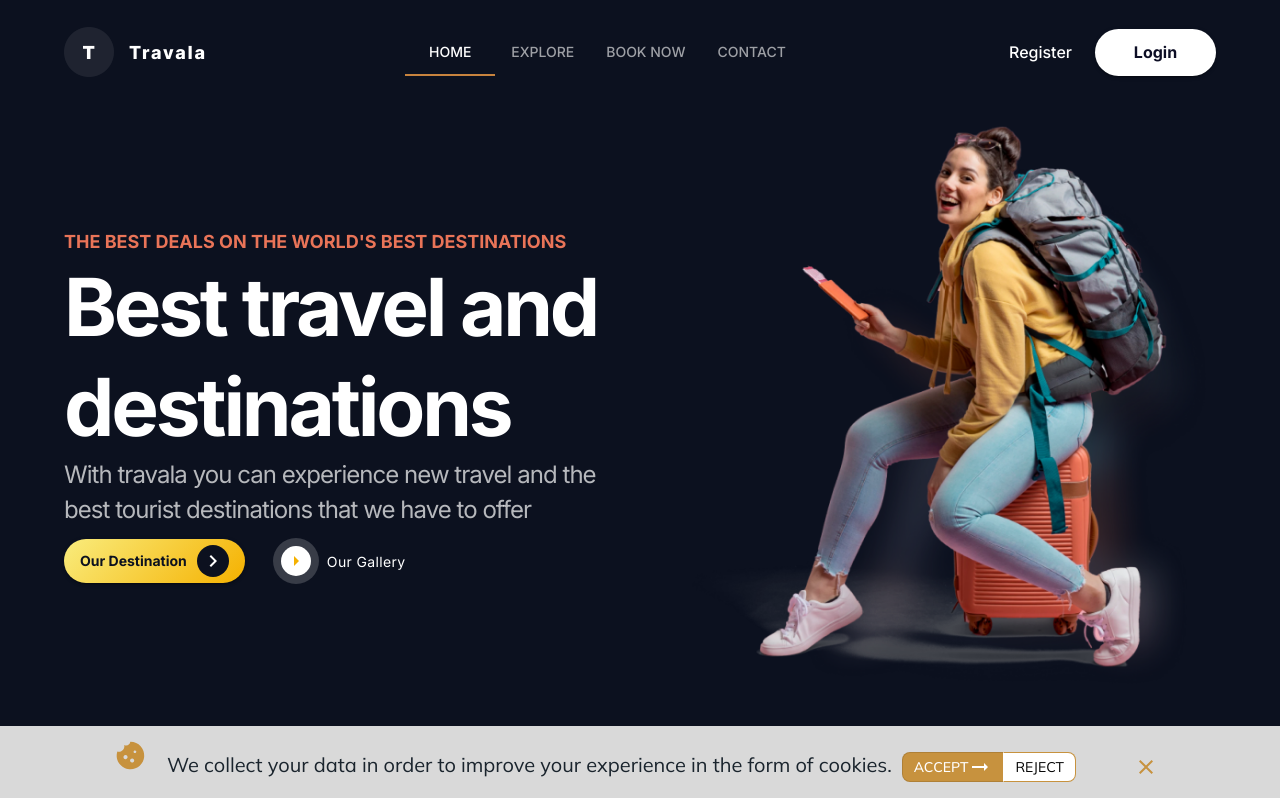
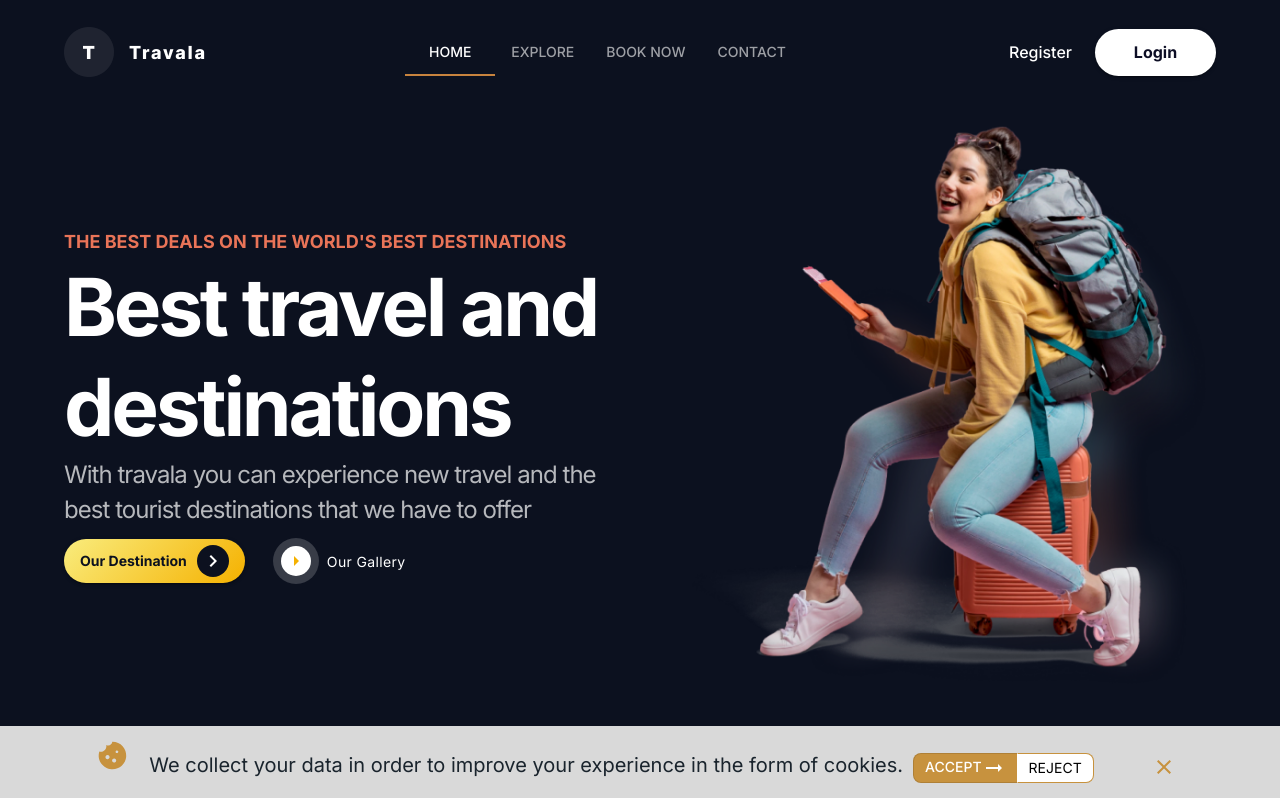
Before and after one commit to Software-Lifecycle-Consultants/slc-open-hms, a Next.js app: page / in a window 1280 px wide. Shown: the top 798 px of the page. Built offline with nearby package versions, Linux system fonts and the light colour scheme.

Commit message:
Change the fonts in cookie stylesheet

```diff
--- a/components/cookie/Cookie.css
+++ b/components/cookie/Cookie.css
@@ -27,7 +27,7 @@
     padding: 3px;
     border: none;
     color: #1A242D;
-    font-family: 'Mulish';
+    font-family: "Inter", sans-serif;
     font-size: 20px;
     margin: 10px 10px 10px 10px;
 
```
